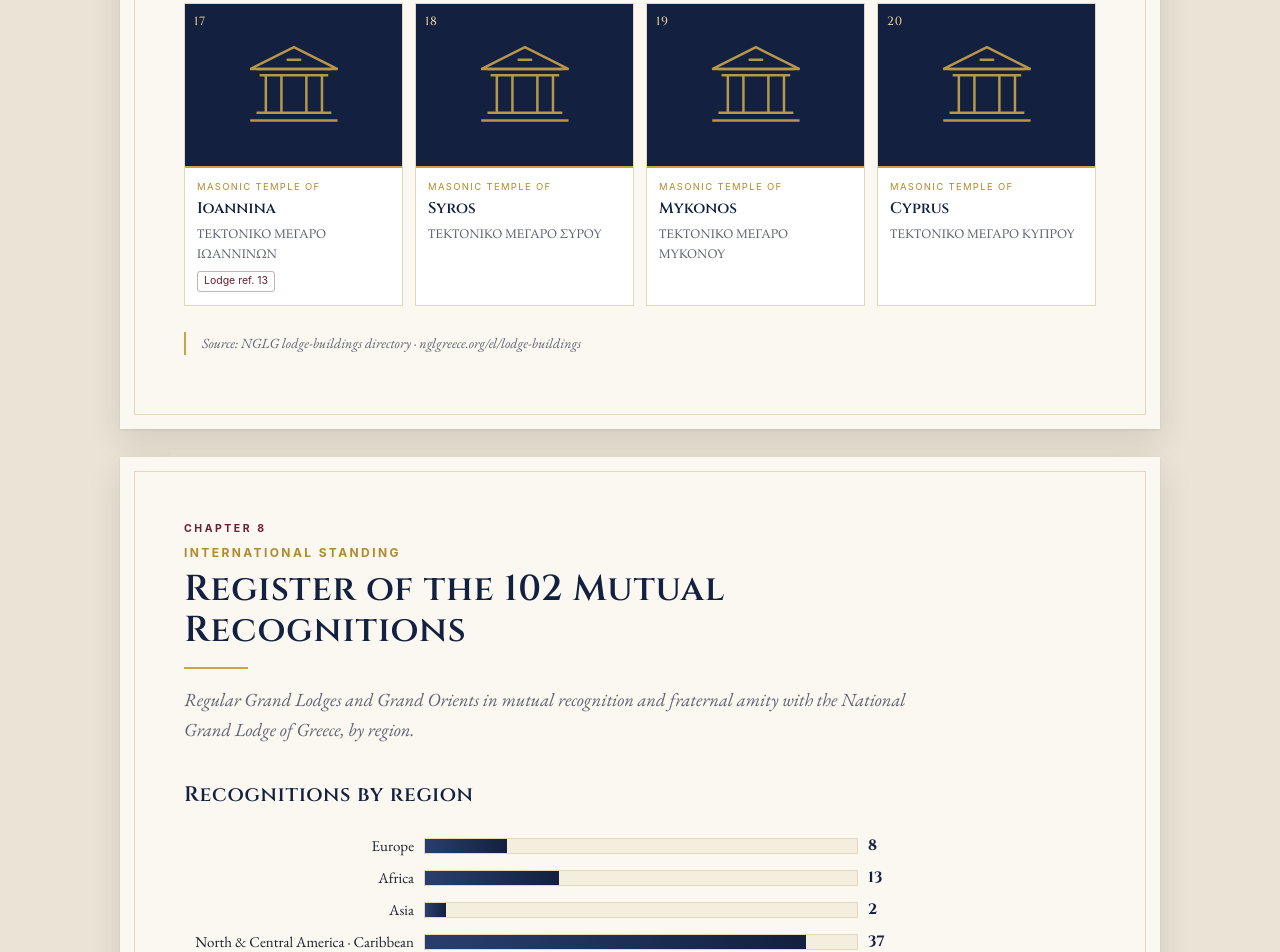
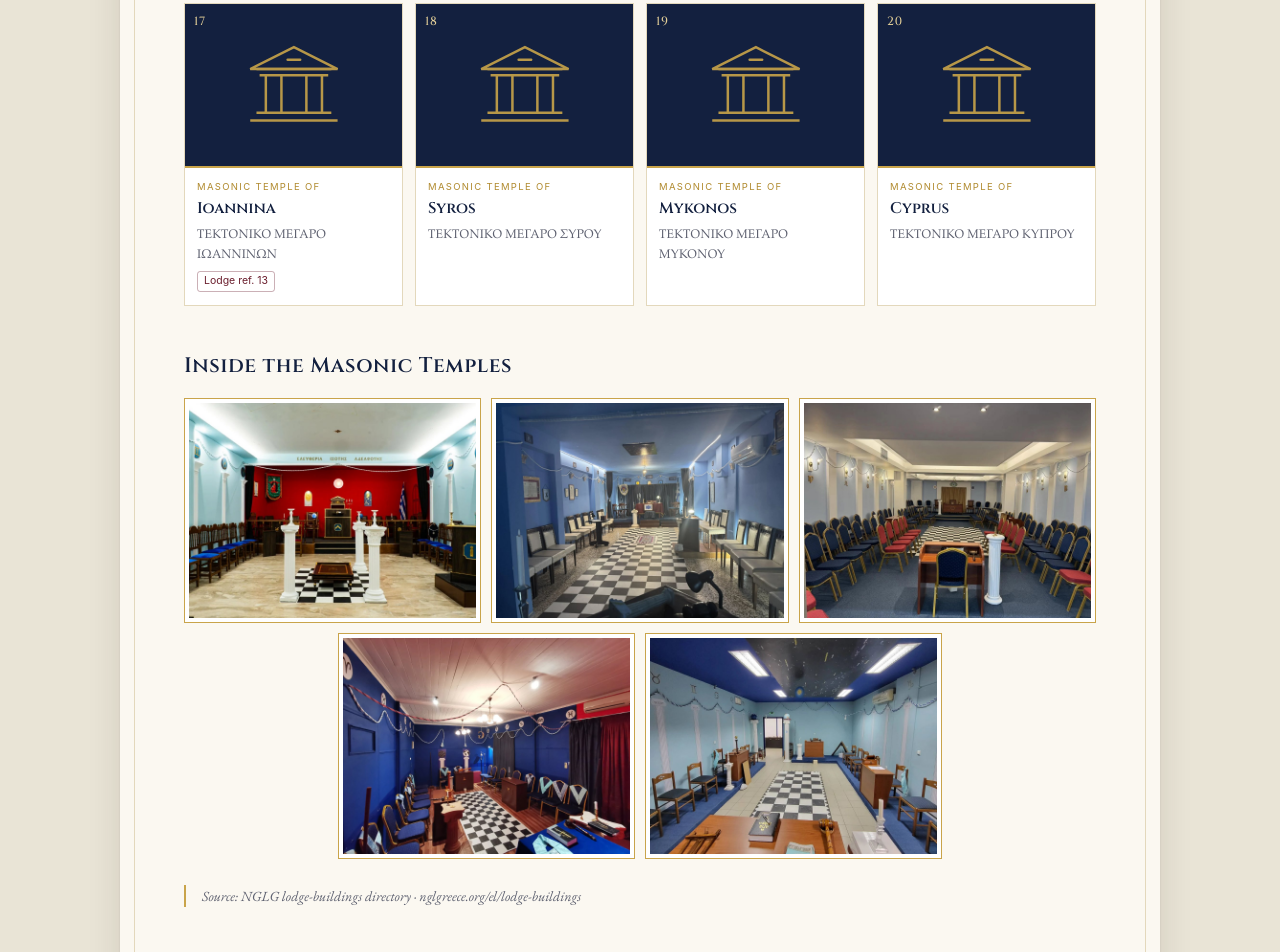
Before and after one commit to webappngdsib/ORIGIN-AND-REGULARITY-NGLG-CHANCELLOR, a plain HTML site: page index.html in a window 1280 px wide. Shown: the part 11048-12000 px from the top of the page. Drawn offline with nearby package versions, Linux system fonts and the light colour scheme.

Commit message:
Add a photo gallery of temple interiors to the Masonic Temples chapter
Five interior photographs, cropped to 4:3, shown under the 20 temple
cards with a translated heading. The PDFs are regenerated (19 pages).

Co-Authored-By: Claude Opus 5.5 <noreply@anthropic.com>
Claude-Session: https://claude.ai/code/session_01SqypmxXQXUFNsyyVonQ3dW

```diff
--- a/assets/app.js
+++ b/assets/app.js
@@ -108,6 +108,9 @@
     }).join("");
 
     renderTemples();
+    $("templeGallery").innerHTML = (window.NGLG_TEMPLE_GALLERY || []).map(function (src) {
+      return '<figure><img src="' + esc(src) + '" alt="" loading="lazy"></figure>';
+    }).join("");
     renderRegister();
 
     $("pillarsList").innerHTML = T.pillars.map(function (p, k) {
--- a/assets/data-nglg.js
+++ b/assets/data-nglg.js
@@ -24,6 +24,17 @@ window.NGLG_TEMPLES = [
   { gr: "ΤΕΚΤΟΝΙΚΟ ΜΕΓΑΡΟ ΣΥΡΟΥ",         city: "syros",        ref: "",   photo: "" },
   { gr: "ΤΕΚΤΟΝΙΚΟ ΜΕΓΑΡΟ ΜΥΚΟΝΟΥ",       city: "mykonos",      ref: "",   photo: "" },
   { gr: "ΤΕΚΤΟΝΙΚΟ ΜΕΓΑΡΟ ΚΥΠΡΟΥ",        city: "cyprus",       ref: "",   photo: "" }
+];
+
+/* Photographs of NGLG temple interiors (gallery in chapter VII).
+   To show a photo on a specific temple card instead, put its path in that
+   temple's "photo" field above. */
+window.NGLG_TEMPLE_GALLERY = [
+  "assets/photos/temples/temple-1.jpg",
+  "assets/photos/temples/temple-2.jpg",
+  "assets/photos/temples/temple-3.jpg",
+  "assets/photos/temples/temple-4.jpg",
+  "assets/photos/temples/temple-5.jpg"
 ];
 
 /* City names per language: [en, es, pt] */
--- a/assets/i18n.js
+++ b/assets/i18n.js
@@ -114,6 +114,7 @@ en: {
   templesLead: "Twenty Masonic buildings, owned or administered by the National Grand Lodge of Greece, house the work of its Lodges from Athens to the islands and Cyprus.",
   templeWord: "Masonic Temple of",
   templeRef: "Lodge ref.",
+  galleryTitle: "Inside the Masonic Temples",
   templesSource: "Source: NGLG lodge-buildings directory · nglgreece.org/el/lodge-buildings",
 
   regEyebrow: "International Standing",
@@ -286,6 +287,7 @@ es: {
   templesLead: "Veinte edificios masónicos, en propiedad o administrados por la Gran Logia Nacional de Grecia, acogen los trabajos de sus Logias desde Atenas hasta las islas y Chipre.",
   templeWord: "Templo Masónico de",
   templeRef: "Ref. Logia",
+  galleryTitle: "En el interior de los Templos Masónicos",
   templesSource: "Fuente: directorio de edificios de la GLNG · nglgreece.org/el/lodge-buildings",
 
   regEyebrow: "Posición Internacional",
@@ -458,6 +460,7 @@ pt: {
   templesLead: "Vinte edifícios maçônicos, próprios ou administrados pela Grande Loja Nacional da Grécia, acolhem os trabalhos das suas Lojas de Atenas às ilhas e a Chipre.",
   templeWord: "Templo Maçônico de",
   templeRef: "Ref. Loja",
+  galleryTitle: "No interior dos Templos Maçônicos",
   templesSource: "Fonte: diretório de edifícios da GLNG · nglgreece.org/el/lodge-buildings",
 
   regEyebrow: "Posição Internacional",
--- a/assets/style.css
+++ b/assets/style.css
@@ -193,6 +193,11 @@ main{padding:28px 0 40px}
 .temple-body .gr{font-size:12.5px;color:var(--muted);letter-spacing:.02em}
 .temple-body .ref{display:inline-block;margin-top:6px;font-family:var(--sans);font-size:10.5px;color:var(--burgundy);border:1px solid rgba(107,31,46,.35);border-radius:3px;padding:1px 6px}
 
+.temple-gallery{display:grid;grid-template-columns:repeat(6,1fr);gap:10px}
+.temple-gallery figure{margin:0;border:1px solid var(--gold-2);background:#fff;padding:4px;grid-column:span 2}
+.temple-gallery figure:nth-child(4){grid-column:2 / span 2}
+.temple-gallery img{width:100%;aspect-ratio:4/3;object-fit:cover}
+
 /* ---------- register ---------- */
 .region-chart{display:grid;gap:8px;margin-bottom:26px;max-width:720px}
 .rc-row{display:grid;grid-template-columns:230px 1fr 36px;gap:10px;align-items:center;font-size:15px}
@@ -265,6 +270,8 @@ main{padding:28px 0 40px}
   .principles,.card-row,.card-row.two,.founders,.tiles,.stat-grid,.pillars{grid-template-columns:1fr}
   .pillar{border-right:0;border-bottom:1px solid var(--line)}
   .temples{grid-template-columns:1fr 1fr}
+  .temple-gallery{grid-template-columns:1fr 1fr}
+  .temple-gallery figure,.temple-gallery figure:nth-child(4){grid-column:auto}
   .cover-stats{grid-template-columns:1fr 1fr}
   .cover-stats div:nth-child(2){border-right:0}
   .cover-stats div:nth-child(-n+2){border-bottom:1px solid rgba(201,164,74,.3)}
@@ -353,6 +360,8 @@ main{padding:28px 0 40px}
   .tile{padding:3.5mm}.tile b{font-size:17pt}
   .gm-list li{font-size:10.5pt;padding:1.6mm 0}
   .temples{grid-template-columns:repeat(5,minmax(0,1fr));gap:2.5mm}
+  .temple-gallery{gap:3mm}
+  .temple-gallery figure{padding:1mm;break-inside:avoid}
   .temple-body .gr{overflow-wrap:anywhere}
   .temple-img{aspect-ratio:16/9}
   .temple-img svg{width:34%}
--- a/index.html
+++ b/index.html
@@ -158,6 +158,8 @@
   <div class="wrap">
     <header class="ch-head"><span class="ch-num"></span><p class="eyebrow" data-t="templesEyebrow"></p><h2 data-t="templesTitle"></h2><p class="ch-lead" data-t="templesLead"></p></header>
     <div class="temples" id="templesList"></div>
+    <h3 class="sub-head" data-t="galleryTitle"></h3>
+    <div class="temple-gallery" id="templeGallery"></div>
     <p class="note small" data-t="templesSource"></p>
   </div>
 </section>
```
Also changed, not shown: assets/photos/temples/temple-1.jpg (added), assets/photos/temples/temple-2.jpg (added), assets/photos/temples/temple-3.jpg (added), assets/photos/temples/temple-4.jpg (added), assets/photos/temples/temple-5.jpg (added), 4 other files.
